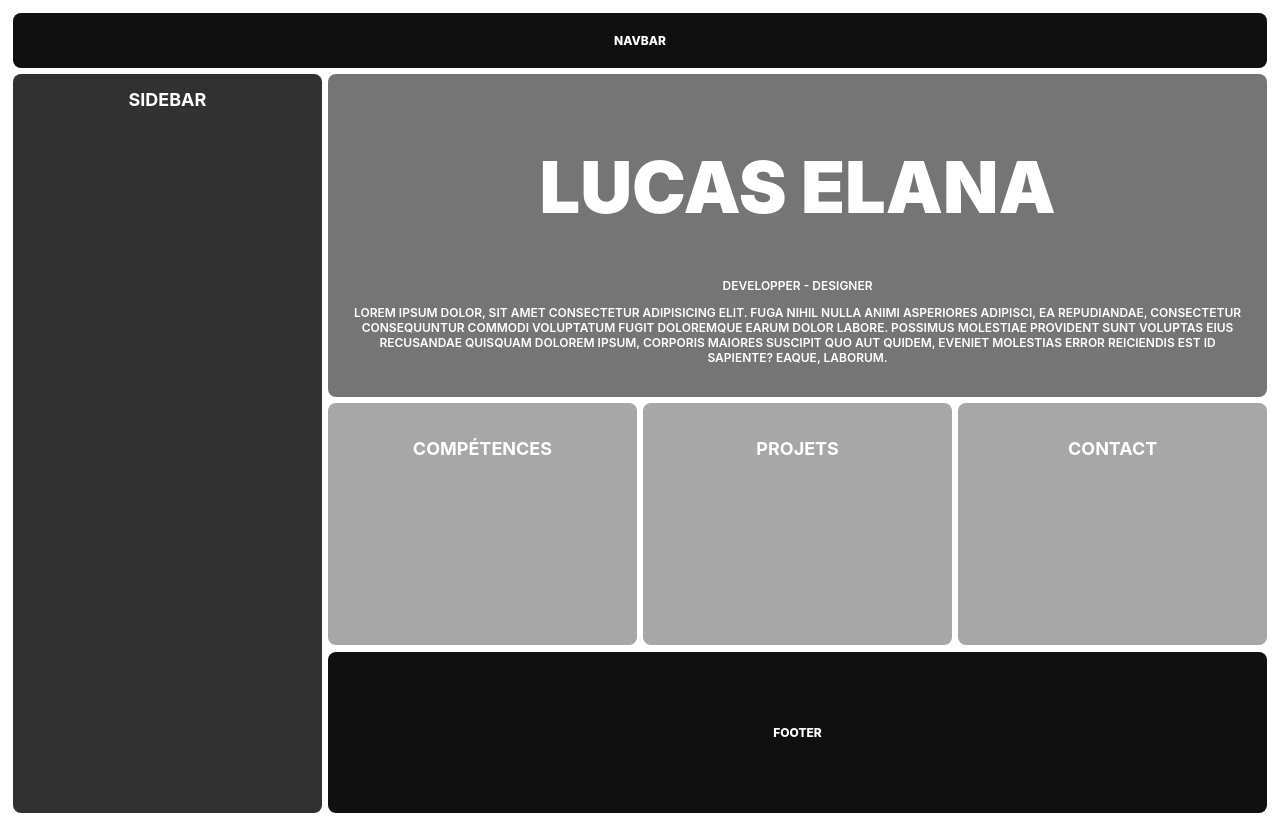
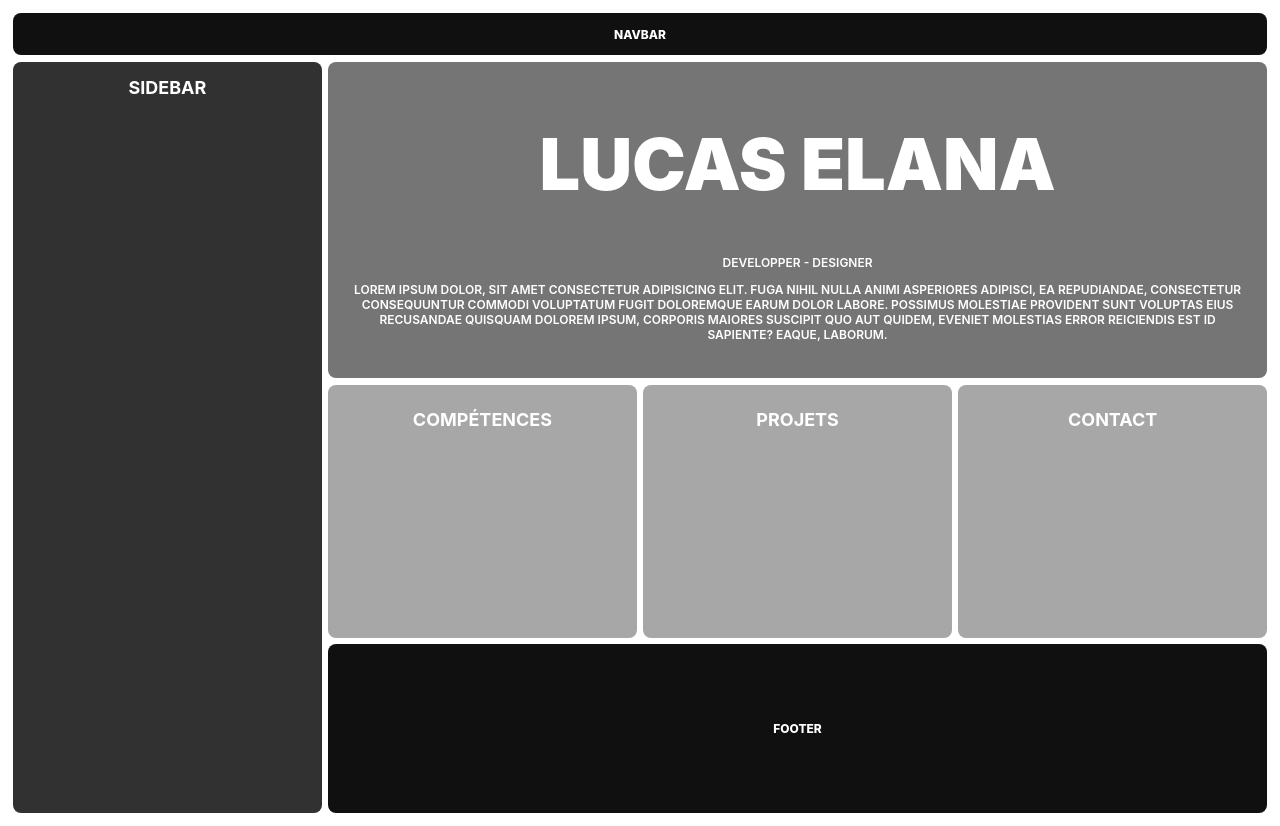
Before and after one commit to Sontacred/Blog-BTSSIO, a plain HTML site: page index.html in a window 1280 px wide. Drawn offline with Linux system fonts and the light colour scheme.

Commit message:
Add files via upload

```diff
--- a/style.css
+++ b/style.css
@@ -30,7 +30,7 @@ nav{
     align-items: center;
     justify-content: center;
     border-radius: var(--main-radius);
-    padding: 20px;
+    padding: 10px 20px 10px 20px;
 }
 
 .sidebar{
@@ -44,7 +44,7 @@ main{
     background: #757575;
     grid-area: main;
     border-radius: var(--main-radius);
-    padding: 20px;
+    padding: 10px 20px 10px 20px;
 }
 main h1{
     font-size: 6em;
@@ -59,21 +59,21 @@ main p{
     background: #a7a7a7;
     grid-area: content1;
     border-radius: var(--main-radius);
-    padding: 20px;
+    padding: 10px 20px 10px 20px;
 }
 
 .content2{
     background: #a7a7a7;
     grid-area: content2;
     border-radius: var(--main-radius);
-    padding: 20px;
+    padding: 10px 20px 10px 20px;
 }
 
 .content3{
     background: #a7a7a7;
     grid-area: content3;
     border-radius: var(--main-radius);
-    padding: 20px;
+    padding: 10px 20px 10px 20px;
 }
 
 footer{
@@ -83,7 +83,7 @@ footer{
     align-items: center;
     justify-content: center;
     border-radius: var(--main-radius);
-    padding: 20px;
+    padding: 10px 20px 10px 20px;
 }
 
 @media only screen and (max-width: 550px){
```
